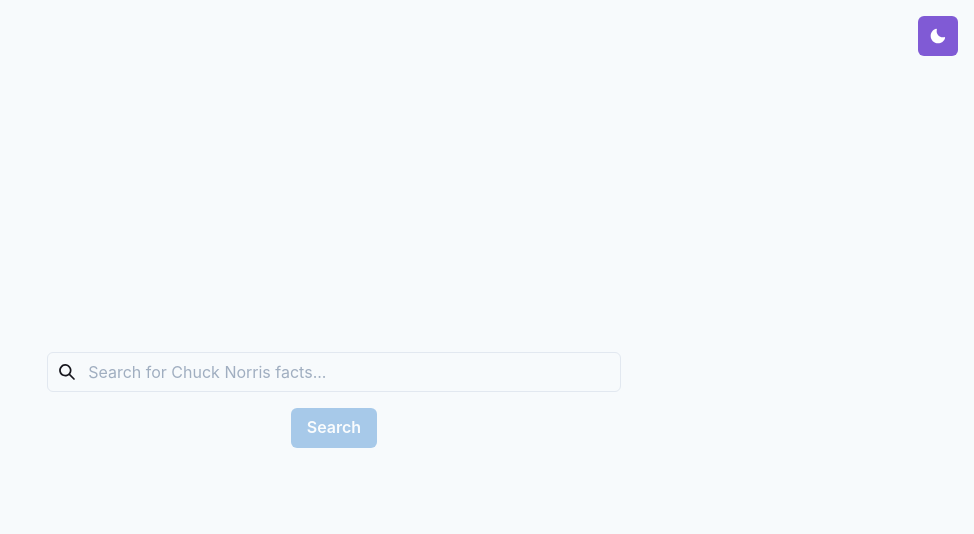
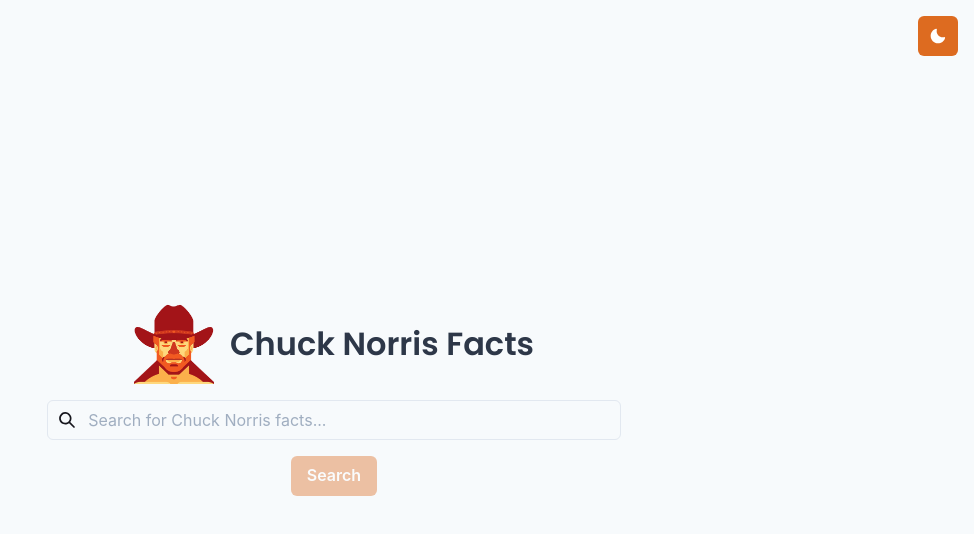
Before and after one commit to TGlide/chuck-norris-facts-nextjs, a Next.js app: page / in a window 1280 px wide. Shown: the top 534 px of the page, without its empty margins (306-1280 px from the left). Built offline with nearby package versions, Linux system fonts and the light colour scheme.

Commit message:
fea: add header; change colors

```diff
--- a/src/components/DarkModeSwitch.tsx
+++ b/src/components/DarkModeSwitch.tsx
@@ -10,7 +10,7 @@
         aria-label="Toggle dark mode"
         onClick={toggleColorMode}
         icon={<MoonIcon />}
-        colorScheme="purple"
+        colorScheme="orange"
       />
     </Flex>
   );
--- /dev/null
+++ b/src/components/Header.tsx
@@ -0,0 +1,34 @@
+import {
+  Flex,
+  FlexProps,
+  Image,
+  Text,
+  useColorMode,
+  useMediaQuery,
+} from "@chakra-ui/react";
+import React from "react";
+import theme from "../theme";
+
+const Header = (props: FlexProps) => {
+  const { colorMode } = useColorMode();
+  const [isSmallerThan440px] = useMediaQuery("(max-width: 440px)");
+
+  const isDark = colorMode === "dark";
+
+  return (
+    <Flex justifyContent="center" alignItems="center" {...props}>
+      <Image src="chuck.png" boxSize={isSmallerThan440px ? "4rem" : "5rem"} />
+      <Text
+        color={isDark ? theme.colors.white : theme.colors.gray[700]}
+        fontFamily={theme.fonts.header}
+        fontWeight={600}
+        fontSize={isSmallerThan440px ? "1.35rem" : "2rem"}
+        ml={4}
+      >
+        Chuck Norris Facts
+      </Text>
+    </Flex>
+  );
+};
+
+export default Header;
--- a/src/components/Results.tsx
+++ b/src/components/Results.tsx
@@ -6,13 +6,11 @@
   Flex,
   HStack,
   IconButton,
-  Slide,
-  SlideFade,
   Text,
   useColorMode,
   VStack,
 } from "@chakra-ui/react";
-import React, { useEffect, useState, useMemo } from "react";
+import React, { useEffect, useMemo, useState } from "react";
 import { SearchResult } from "../api/Search";
 import theme from "../theme";
 
@@ -62,8 +60,7 @@
                     .map((result) => {
                       return (
                         <Box
-                          boxShadow="base"
-                          bgColor={theme.colors.blue[isDark ? 300 : 100]}
+                          bgColor={theme.colors.orange[isDark ? 300 : 100]}
                           borderRadius={8}
                           w="100%"
                           p={6}
--- a/src/components/Search.tsx
+++ b/src/components/Search.tsx
@@ -46,6 +46,7 @@
       justifyContent="center"
       alignItems="center"
       width="100%"
+      mt={4}
       onSubmit={handleSubmit}
     >
       <InputGroup>
@@ -59,7 +60,7 @@
         />
       </InputGroup>
       <Button
-        colorScheme="blue"
+        colorScheme="orange"
         mt={4}
         type="submit"
         isLoading={loading}
--- a/src/pages/index.tsx
+++ b/src/pages/index.tsx
@@ -2,6 +2,7 @@
 import { SearchResult } from "../api/Search";
 import Container from "../components/Container";
 import DarkModeSwitch from "../components/DarkModeSwitch";
+import Header from "../components/Header";
 import Results from "../components/Results";
 import Search from "../components/Search";
 
@@ -10,6 +11,7 @@
 
   return (
     <Container minH="100vh" pt={16} pb={8}>
+      <Header />
       <Search setResults={setResults} />
       <Results results={results} pageSize={3} />
       <DarkModeSwitch />
--- /dev/null
+++ b/src/styles/app.css
@@ -0,0 +1 @@
+@import url("https://fonts.googleapis.com/css2?family=Poppins:wght@400;500;600;800;900&display=swap");
--- a/src/theme.tsx
+++ b/src/theme.tsx
@@ -1,21 +1,21 @@
-import { extendTheme } from '@chakra-ui/react'
-import { createBreakpoints } from '@chakra-ui/theme-tools'
+import { extendTheme } from "@chakra-ui/react";
+import { createBreakpoints } from "@chakra-ui/theme-tools";
 
-const fonts = { mono: `'Menlo', monospace` }
+const fonts = { mono: `'Menlo', monospace`, header: "Poppins, sans-serif" };
 
 const breakpoints = createBreakpoints({
-  sm: '40em',
-  md: '52em',
-  lg: '64em',
-  xl: '80em',
-})
+  sm: "40em",
+  md: "52em",
+  lg: "64em",
+  xl: "80em",
+});
 
 const theme = extendTheme({
   colors: {
-    black: '#16161D',
+    black: "#16161D",
   },
   fonts,
   breakpoints,
-})
+});
 
-export default theme
+export default theme;
```
Also changed, not shown: src/pages/_app.tsx (+6 -6 lines), public/chuck.png (added).
